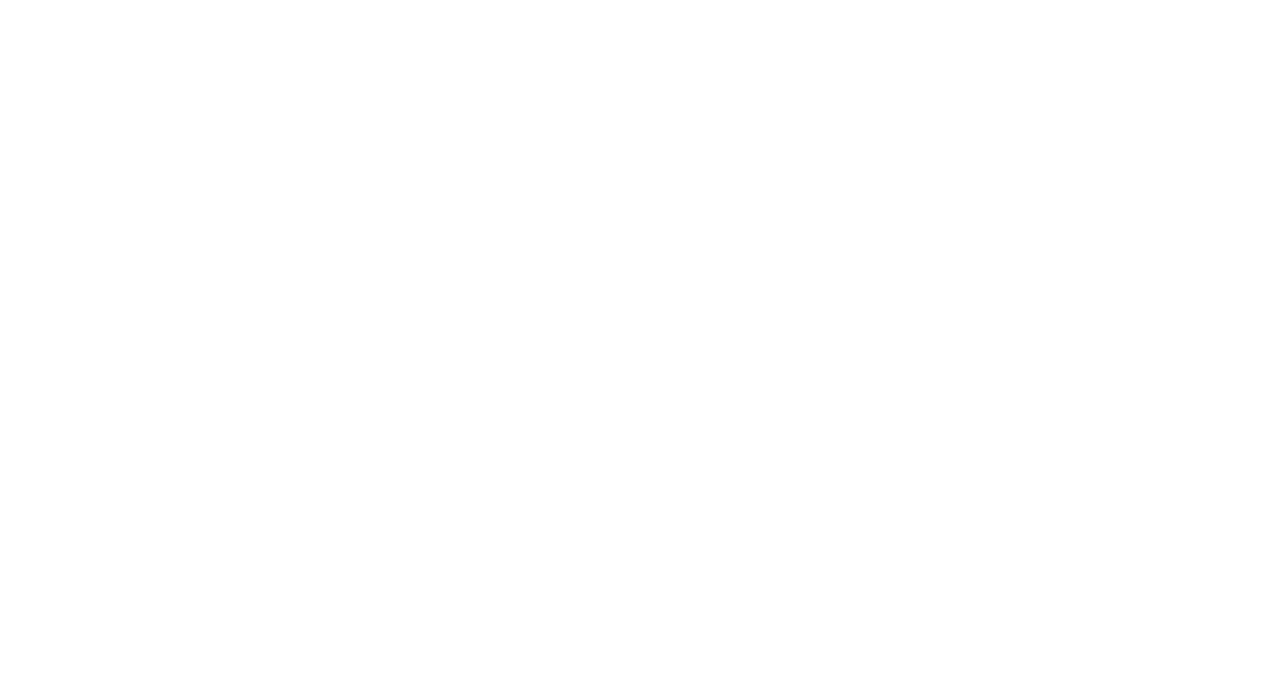
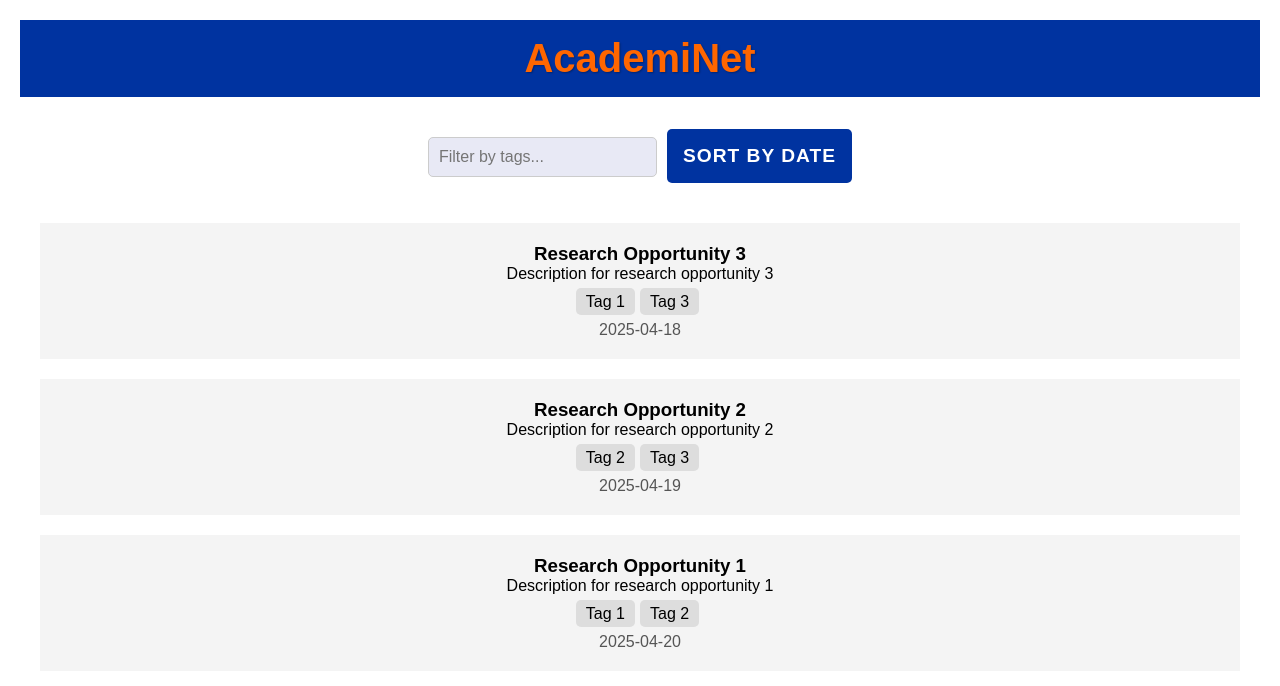
Before and after one commit to mattias-castilla/CEN3031-group-project, a React (Create React App) app in the folder frontend/: page /research-page in a window 1280 px wide. Before the commit this address had no page. Shown: the top 686 px of the page. Built offline with nearby package versions, Linux system fonts and the light colour scheme; a web font is replaced by a local one.

Commit message:
research page added

```diff
--- a/frontend/src/App.js
+++ b/frontend/src/App.js
@@ -5,6 +5,8 @@
 import UserType from './components/UserType';
 import HamburgerMenu from './components/HamburgerMenu';
 import Home from "./components/Home";
+import ResearchOpportunities from './components/ResearchOpportunities';
+
 
 const App = () => {
     return (
@@ -16,6 +18,7 @@
                 <Route path="/user-type" element={<UserType />} />
                 <Route path="/home" element={<Home />} />
                 <Route path="/hamburger-menu" element={<HamburgerMenu />} />
+                <Route path="/research-page" element={<ResearchOpportunities />} />
 
         </Routes>
 
--- /dev/null
+++ b/frontend/src/components/ResearchOpportunities.css
@@ -0,0 +1,44 @@
+.research-page {
+    padding: 20px;
+    text-align: center;
+  }
+
+  .filters {
+    margin-bottom: 20px;
+  }
+
+  .filters input {
+    padding: 10px;
+    margin-right: 10px;
+  }
+
+  .research-list {
+    padding: 20px;
+  }
+
+  .research-item {
+    background-color: #f4f4f4;
+    padding: 20px;
+    margin-bottom: 20px;
+    cursor: pointer;
+  }
+
+  .research-item:hover {
+    background-color: #e4e4e4;
+  }
+
+  .research-item .tags {
+    margin-top: 10px;
+  }
+
+  .research-item .tag {
+    background-color: #ddd;
+    padding: 5px 10px;
+    margin-right: 5px;
+    border-radius: 5px;
+  }
+
+  .research-item .date {
+    margin-top: 10px;
+    color: #555;
+  }
--- /dev/null
+++ b/frontend/src/components/ResearchOpportunities.js
@@ -0,0 +1,65 @@
+import React, { useState } from 'react';
+import './ResearchOpportunities.css';
+
+const ResearchOpportunities = () => {
+  const [selectedTag, setSelectedTag] = useState('');
+  const [sortedByDate, setSortedByDate] = useState(false);
+
+
+  const opportunities = [
+    { title: 'Research Opportunity 1', tags: ['Tag 1', 'Tag 2'], date: '2025-04-20', description: 'Description for research opportunity 1' },
+    { title: 'Research Opportunity 2', tags: ['Tag 2', 'Tag 3'], date: '2025-04-19', description: 'Description for research opportunity 2' },
+    { title: 'Research Opportunity 3', tags: ['Tag 1', 'Tag 3'], date: '2025-04-18', description: 'Description for research opportunity 3' },
+
+  ];
+
+  const handleTagFilterChange = (e) => {
+    setSelectedTag(e.target.value);
+  };
+
+  const handleSortByDate = () => {
+    setSortedByDate(!sortedByDate);
+  };
+
+
+  const filteredOpportunities = opportunities.filter(opportunity =>
+    selectedTag ? opportunity.tags.includes(selectedTag) : true
+  ).sort((a, b) => {
+    return sortedByDate ? new Date(b.date) - new Date(a.date) : new Date(a.date) - new Date(b.date);
+  });
+
+  return (
+    <div className="research-page">
+      <header>
+        <div className="logo">AcademiNet</div>
+      </header>
+
+      <div className="filters">
+        <input
+          type="text"
+          placeholder="Filter by tags..."
+          value={selectedTag}
+          onChange={handleTagFilterChange}
+        />
+        <button onClick={handleSortByDate}>Sort by Date</button>
+      </div>
+
+      <div className="research-list">
+        {filteredOpportunities.map((opportunity, index) => (
+          <div className="research-item" key={index}>
+            <h3>{opportunity.title}</h3>
+            <p>{opportunity.description}</p>
+            <div className="tags">
+              {opportunity.tags.map((tag, i) => (
+                <span key={i} className="tag">{tag}</span>
+              ))}
+            </div>
+            <p className="date">{opportunity.date}</p>
+          </div>
+        ))}
+      </div>
+    </div>
+  );
+};
+
+export default ResearchOpportunities;
```
